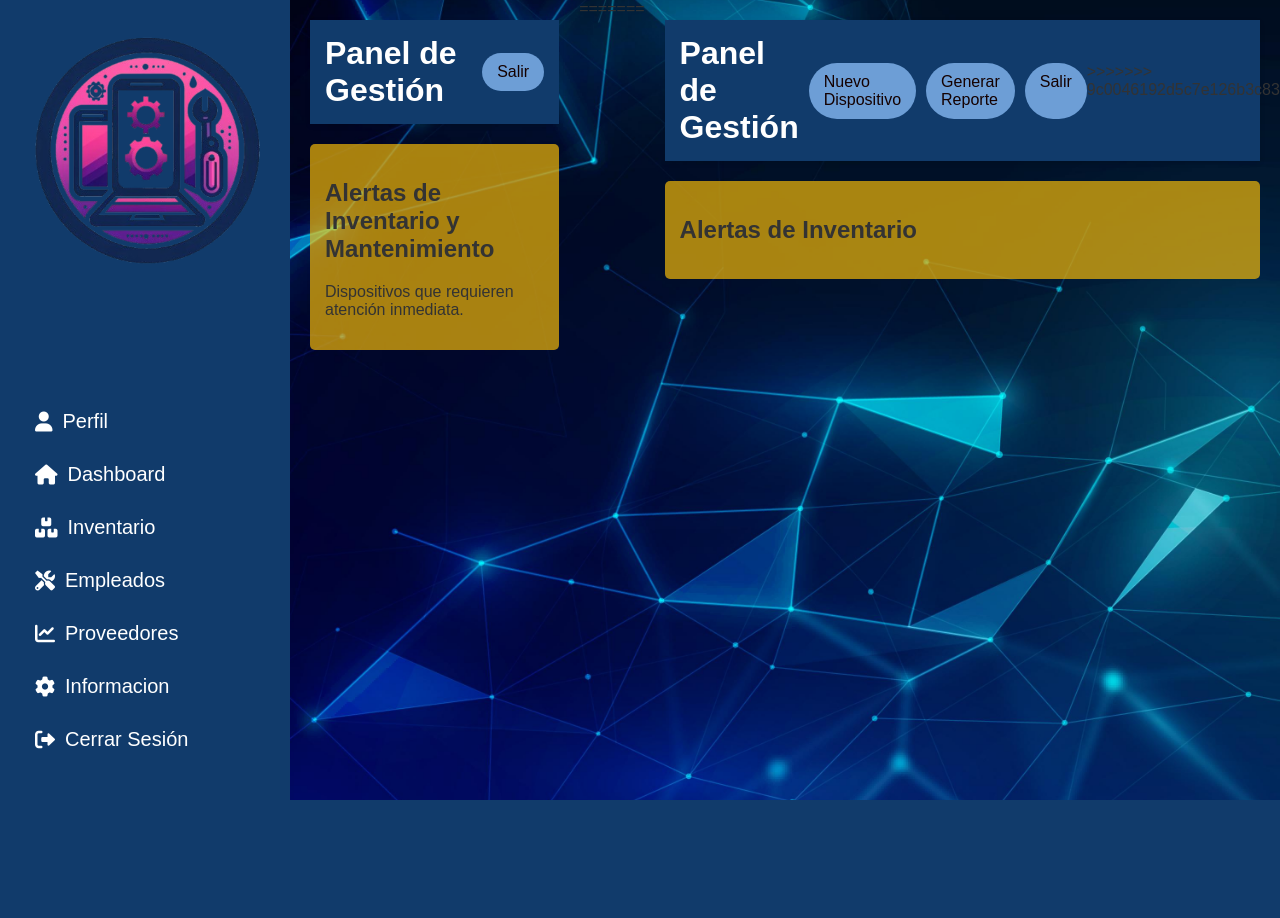
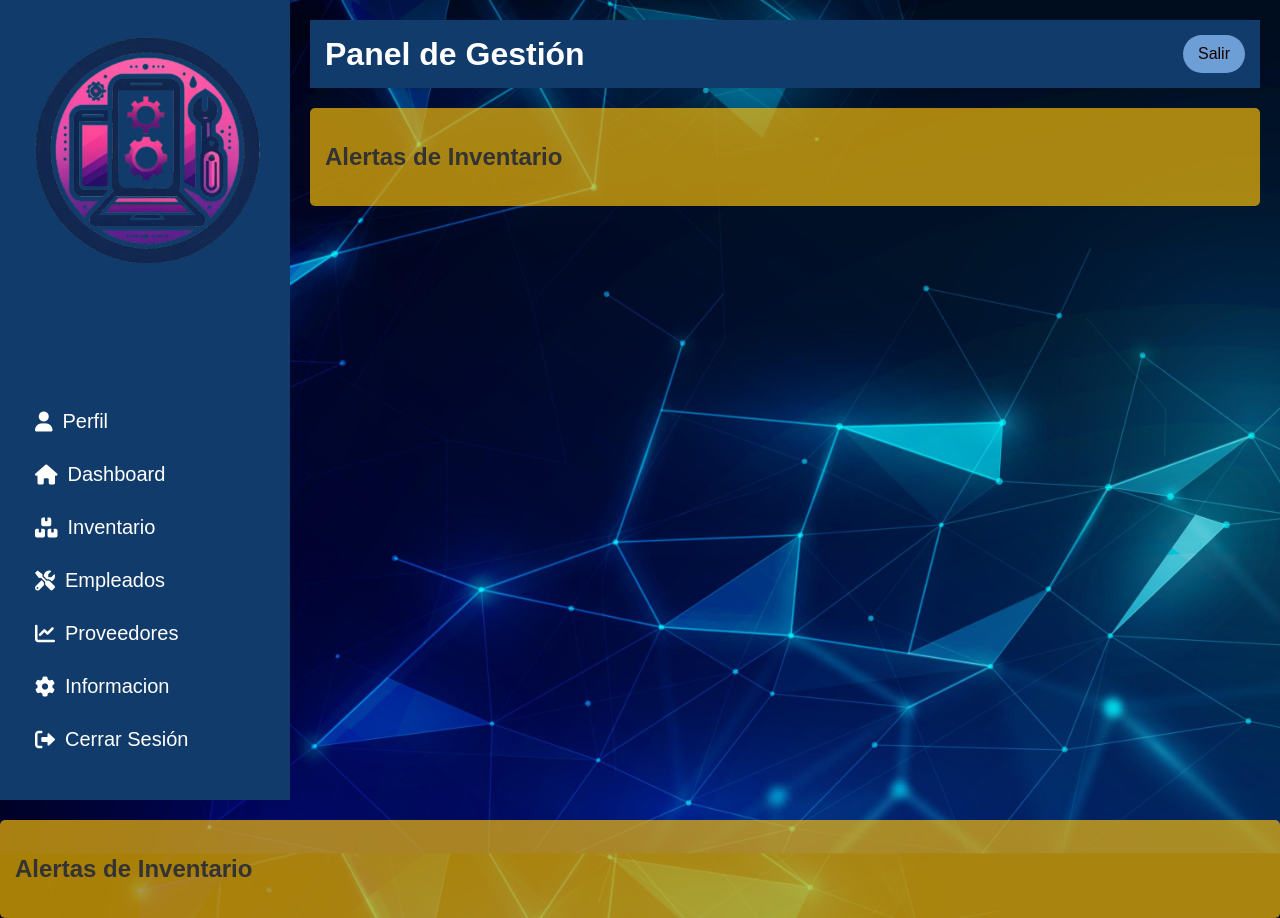
Before and after one commit to Danorgopa/ModaManage, a PHP site: page /home.php in a window 1280 px wide. Before the commit the page ends 800 px from the top, so only its background shows below. Run offline with PHP 8.4, Linux system fonts and the light colour scheme; the visitor is signed in with stand-in values (Sample User, id 1).

Commit message:
arreglando

```diff
--- a/home.php
+++ b/home.php
@@ -47,24 +47,13 @@ if (!isset($_SESSION['username'])) {
       <div class="content">
       </div>
 
-                <div class="alert">
-                    <h2>Alertas de Inventario y Mantenimiento</h2>
-                    <p>Dispositivos que requieren atención inmediata.</p>
-                </div>
-            </div>
-=======
-    <!-- Contenido principal -->
-    <div class="main-content">
-      <!-- Barra superior -->
-      <header class="topbar">
-        <h1>Panel de Gestión</h1>
-        <div class="actions">
-          <a href="nuevo_dispositivo.php" class="btn">Nuevo Dispositivo</a>
-          <a href="generar_reporte.php" class="btn">Generar Reporte</a>
-          <a href="logout.php" class="btn">Salir</a>
->>>>>>> 9c0046192d5c7e126b3c835a07af5098a9d744c6
-        </div>
-      </header>
+      <div class="alert">
+        <h2>Alertas de Inventario </h2>
+
+      </div>
+    </div>
+  </div>
+  </header>
 
   <div class="content">
   </div>
```
